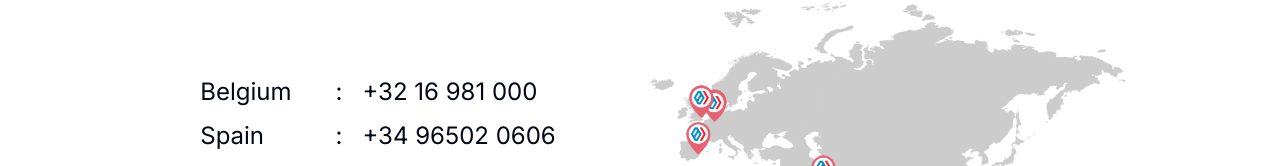
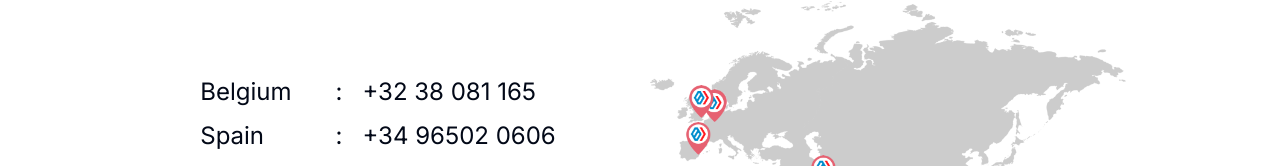
Before and after one commit to aecgithub/jobboard-nextjs, a Next.js app: page /contact in a window 1280 px wide. Shown: the part 183-349 px from the top of the page. Built offline with nearby package versions, Linux system fonts and the light colour scheme.

Commit message:
added new belgium number

```diff
--- a/app/contact/page.js
+++ b/app/contact/page.js
@@ -31,7 +31,7 @@ export default function page() {
                             <p>:</p>
                         </div>
                         <div className='space-y-3'>
-                            <p>+32 16 981 000</p>
+                            <p>+32 38 081 165</p>
                             <p>+34 96502 0606</p>
                             <p>+44 020 4502 6116</p>
                             <p>+65 3163 4500</p>
```
